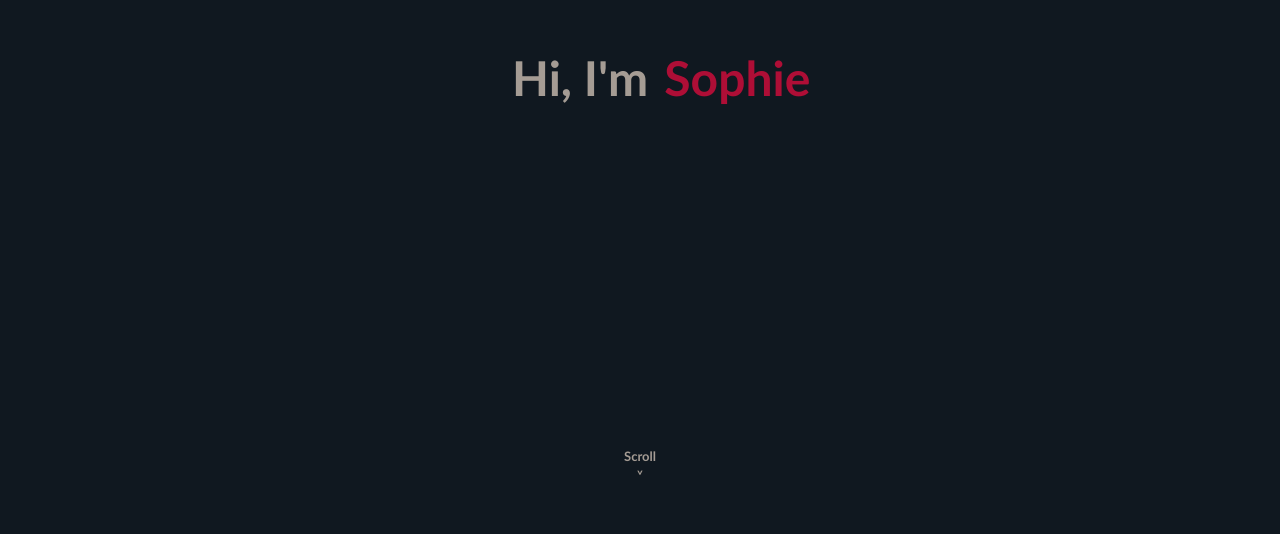
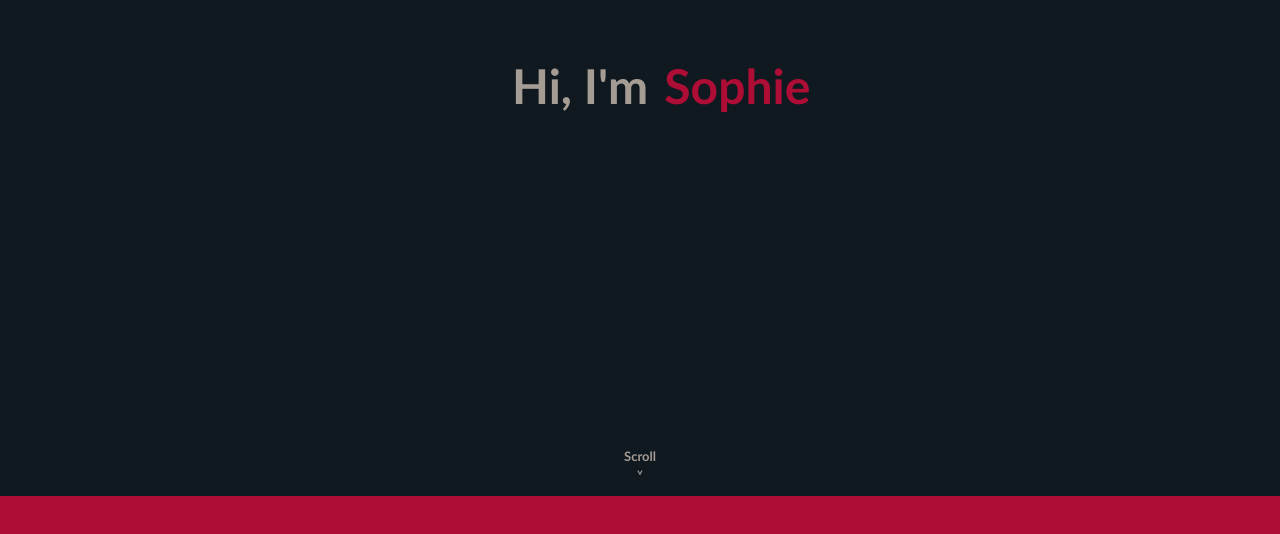
Before and after one commit to Soph32/react-gh-pages, a React (Create React App) app: page / in a window 1280 px wide. Shown: the part 304-838 px from the top of the page. Before the commit the page ends 800 px from the top, so only its background shows below. Built offline with nearby package versions, Linux system fonts and the light colour scheme.

Commit message:
added sections and scroll

```diff
--- a/src/App.css
+++ b/src/App.css
@@ -1,7 +1,6 @@
 body {
   font-family: Trebuchet MS, Verdana, Geneva, sans-serif;
-  background: #101820FF;
-  overflow: hidden;
+  overflow-x: hidden;
 }
 
 h1 {
@@ -13,9 +12,22 @@ h3 {
   bottom: 0;
   color: #A59C94FF;
   font-size: small;
+  left: 0;
   position: absolute;
   text-align: center;
   width: 100%;
+}
+
+section {
+  height: calc(100vh - 14em);
+  padding: 7em;
+}
+
+section:nth-of-type(1) {
+  background: #101820FF;
+}
+section:nth-of-type(2) {
+  background: #AE0E36FF;
 }
 
 .scroll {
--- a/src/App.js
+++ b/src/App.js
@@ -6,17 +6,29 @@ function Homepage() {
   return (
     <div>
       <MainText />
-      <Scroll />
+      <Skills />
     </div>
   );
 }
 
 function MainText() {
   return (
-    <div  className="main-text">
-      <h1 className="hi">Hi, I'm</h1>
-      <h1 className="name">Sophie</h1>
-    </div>
+    <section>
+      <div  className="main-text">
+        <h1 className="hi">Hi, I'm</h1>
+        <h1 className="name">Sophie</h1>
+      </div>
+      <Scroll />
+    </section>
+  )
+}
+
+function Skills() {
+  return (
+    <section>
+      <div>
+      </div>
+    </section>
   )
 }
 
```
